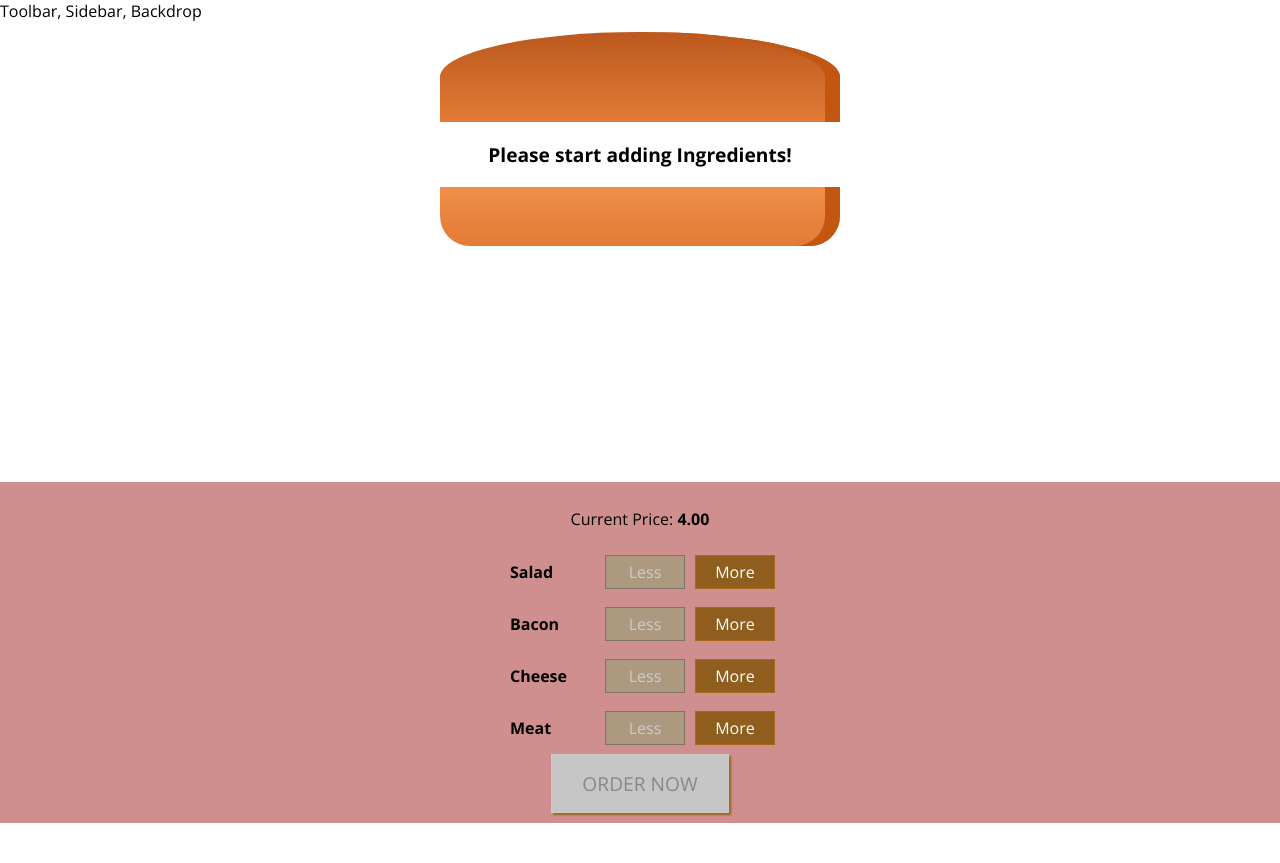
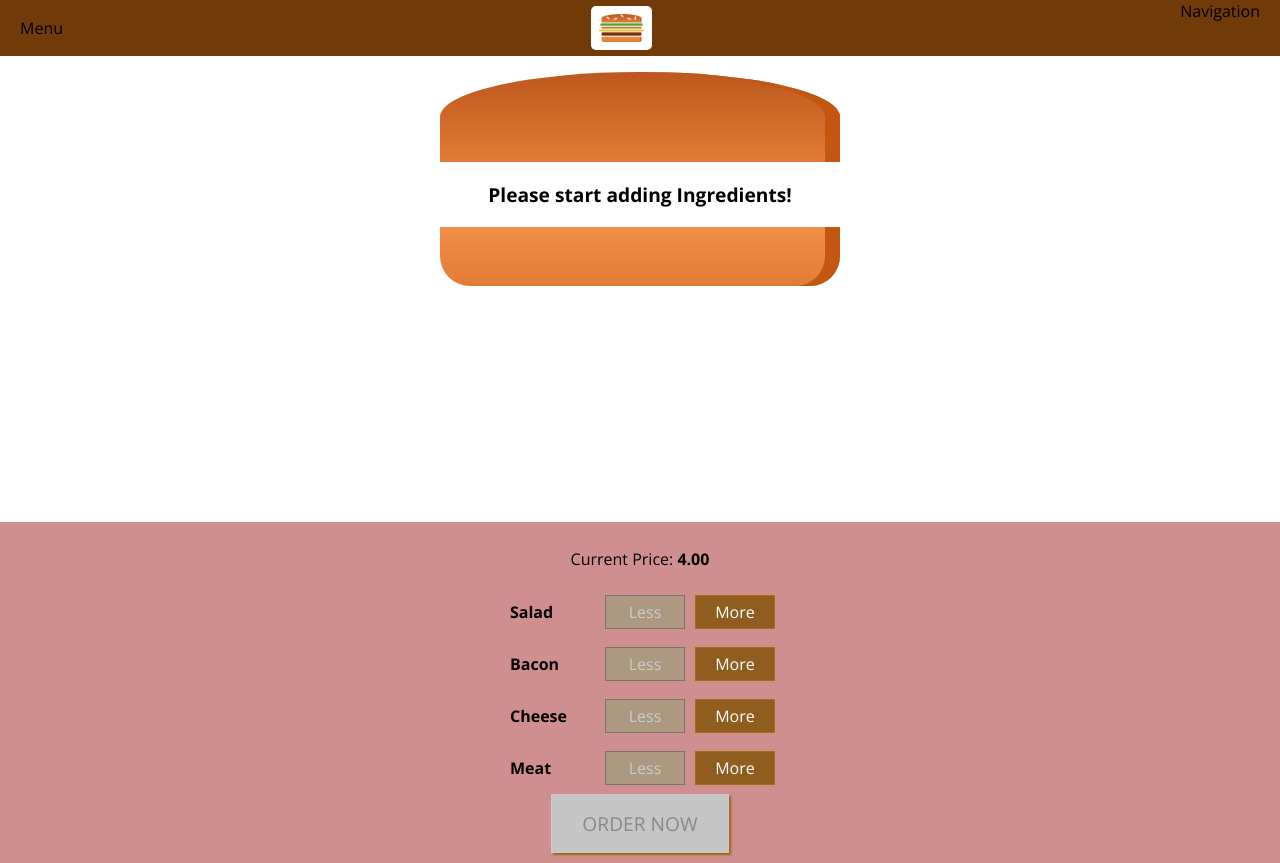
Before and after one commit to yashik777-nb/burgerbuilder, a React (Create React App) app: page / in a window 1280 px wide. Before the commit the page ends 823 px from the top, so only its background shows below. Built offline with nearby package versions, Linux system fonts and the light colour scheme.

Commit message:
Tool Bar

```diff
--- a/src/App.js
+++ b/src/App.js
@@ -6,11 +6,9 @@ import BurgerBuilder from "./containers/BurgerBuilder/BurgerBuilder";
 class App extends React.Component {
   render() {
     return (
-      <div>
-        <Layout>
-          <BurgerBuilder />
-        </Layout>
-      </div>
+      <Layout>
+        <BurgerBuilder />
+      </Layout>
     );
   }
 }
--- a/src/components/Burger/OrderSummary/OrderSummary.js
+++ b/src/components/Burger/OrderSummary/OrderSummary.js
@@ -16,6 +16,9 @@ const OrderSummary = (props) => {
       <h3>Your Order</h3>
       <p>A delicious burger with the following ingredients:</p>
       <ul>{ingredientSummary}</ul>
+      <p>
+        <strong>Total Price: {props.price.toFixed(2)}</strong>
+      </p>
       <p>Continue to Checkout!</p>
       <Button buttonType="Danger" click={props.purchaseCancelled}>
         CANCEL
--- a/src/components/Layout/Layout.js
+++ b/src/components/Layout/Layout.js
@@ -1,13 +1,15 @@
 import React from "react";
-
+import Toolbar from "../Navigation/Toolbar/Toolbar";
 import Auxillary from "../../hoc/Auxillary";
 import LayoutCSS from "./Layout.module.css";
 
 const Layout = (props) => {
   return (
-    <Auxillary className={LayoutCSS.Content}>
-      <div>Toolbar, Sidebar, Backdrop</div>
-      <main>{props.children}</main>
+    <Auxillary>
+      <div>
+        <Toolbar />
+      </div>
+      <main className={LayoutCSS.Content}>{props.children}</main>
     </Auxillary>
   );
 };
--- a/src/components/Layout/Layout.module.css
+++ b/src/components/Layout/Layout.module.css
@@ -1,3 +1,3 @@
 .Content {
-  margin-top: 16px;
+  margin-top: 72px;
 }
--- /dev/null
+++ b/src/components/Logo/Logo.js
@@ -0,0 +1,11 @@
+import React from "react";
+import burgerLogo from "../../assets/images/burger-logo.png";
+import classes from "./Logo.module.css";
+
+const logo = (props) => (
+  <div className={classes.Logo}>
+    <img src={burgerLogo} alt="Burger"></img>
+  </div>
+);
+
+export default logo;
--- /dev/null
+++ b/src/components/Logo/Logo.module.css
@@ -0,0 +1,11 @@
+.Logo {
+    background-color: white;
+    padding: 8px;
+    height: 80%;
+    box-sizing: border-box;
+    border-radius: 5px;
+}
+
+.Logo img {
+    height: 100%;
+}
--- /dev/null
+++ b/src/components/Navigation/Toolbar/Toolbar.js
@@ -0,0 +1,13 @@
+import React from "react";
+import Logo from "../../Logo/Logo";
+import classes from "./Toolbar.module.css";
+
+const Toolbar = (props) => (
+  <header className={classes.Toolbar}>
+    <div>Menu</div>
+    <Logo />
+    <nav>Navigation</nav>
+  </header>
+);
+
+export default Toolbar;
--- /dev/null
+++ b/src/components/Navigation/Toolbar/Toolbar.module.css
@@ -0,0 +1,19 @@
+.Toolbar {
+    height: 56px;
+    width: 100%;
+    position: fixed;
+    top: 0;
+    left: 0;
+    background-color: #703b09;
+    display: flex;
+    justify-content: space-between;
+    align-items: center;
+    padding: 0 20px;
+    box-sizing: border-box;
+    z-index: 90;
+}
+
+.Toolbar nav {
+    height: 100%;
+
+}
--- a/src/containers/BurgerBuilder/BurgerBuilder.js
+++ b/src/containers/BurgerBuilder/BurgerBuilder.js
@@ -98,6 +98,7 @@ class BurgerBuilder extends React.Component {
         >
           <OrderSummary
             ingredients={this.state.ingredients}
+            price={this.state.totalPrice}
             purchaseCancelled={this.purchaseCancelHandler}
             purchaseContinue={this.purchasseContinueHandler}
           />
```
Also changed, not shown: src/assets/images/burger-logo.png (added).
